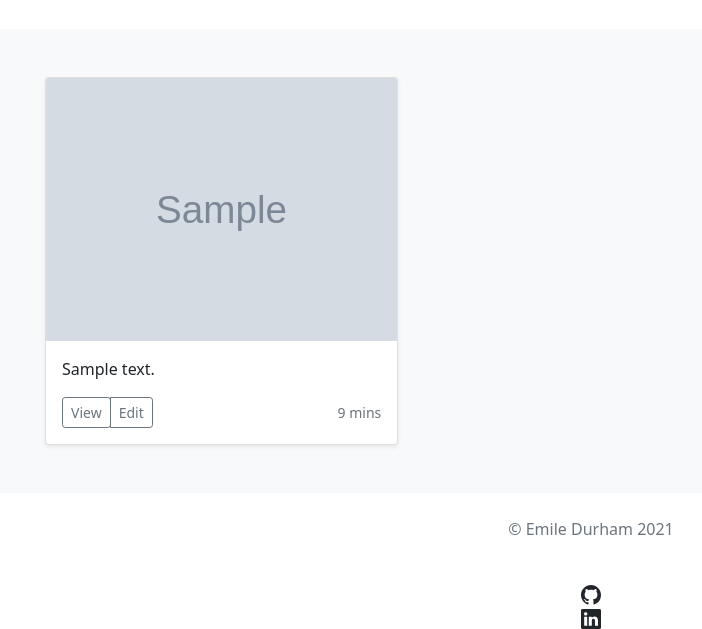
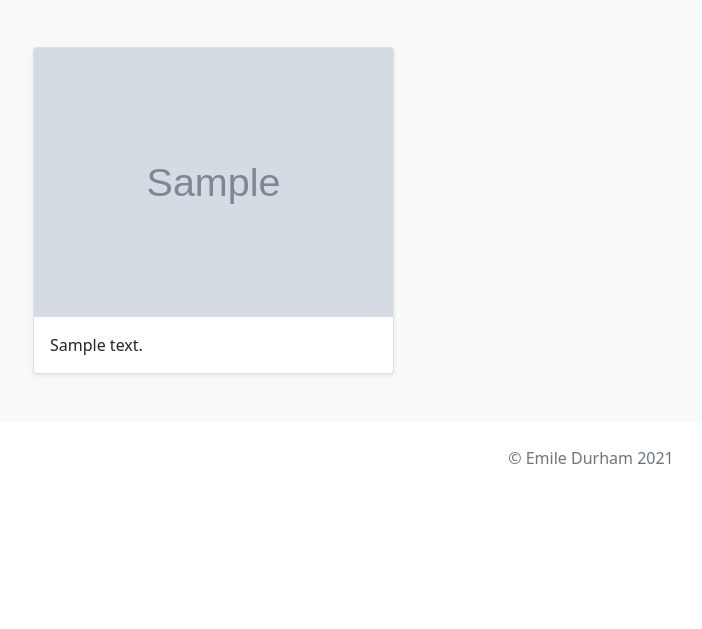
Before and after one commit to emiledurham/my_site, a Django app: template my_app_jobs/templates/my_app_jobs/home.html in a window 1280 px wide. Shown: the part 781-1410 px from the top of the page, without its empty margins (49-751 px from the left). After the commit the page ends 1245 px from the top, so only its background shows below. Run offline with Django 3.2, Linux system fonts and the light colour scheme; the template is opened without the code that fills it: most values are stand-ins (such as "Sample title", 1, 10 or a date in 2020); grey boxes marked "Sample" are stand-in pictures; some libraries are stand-ins or nearby versions.

Commit message:
fix bootstrap, update readme, update resume

```diff
--- a/my_app_blog/templates/blog/base.html
+++ b/my_app_blog/templates/blog/base.html
@@ -8,41 +8,9 @@
     <meta name="author" content="Mark Otto, Jacob Thornton, and Bootstrap contributors">
     <meta name="generator" content="Hugo 0.82.0">
       {% block title %}<title>Emile Durham</title>{% endblock %}
-
-
     <link rel="canonical" href="https://getbootstrap.com/docs/5.0/examples/album/">
-
-
-    <!-- Bootstrap core CSS -->
-<link href="/docs/5.0/dist/css/bootstrap.min.css" rel="stylesheet" integrity="sha384-eOJMYsd53ii+scO/bJGFsiCZc+5NDVN2yr8+0RDqr0Ql0h+rP48ckxlpbzKgwra6" crossorigin="anonymous">
-<link href="https://cdn.jsdelivr.net/npm/bootstrap@5.0.0-beta3/dist/css/bootstrap.min.css" rel="stylesheet" integrity="sha384-eOJMYsd53ii+scO/bJGFsiCZc+5NDVN2yr8+0RDqr0Ql0h+rP48ckxlpbzKgwra6" crossorigin="anonymous">
-    <!-- Favicons -->
-<link rel="apple-touch-icon" href="/docs/5.0/assets/img/favicons/apple-touch-icon.png" sizes="180x180">
-<link rel="icon" href="/docs/5.0/assets/img/favicons/favicon-32x32.png" sizes="32x32" type="image/png">
-<link rel="icon" href="/docs/5.0/assets/img/favicons/favicon-16x16.png" sizes="16x16" type="image/png">
-<link rel="manifest" href="/docs/5.0/assets/img/favicons/manifest.json">
-<link rel="mask-icon" href="/docs/5.0/assets/img/favicons/safari-pinned-tab.svg" color="#7952b3">
-<link rel="icon" href="/docs/5.0/assets/img/favicons/favicon.ico">
-<meta name="theme-color" content="#7952b3">
-
-
-    <style>
-      .bd-placeholder-img {
-        font-size: 1.125rem;
-        text-anchor: middle;
-        -webkit-user-select: none;
-        -moz-user-select: none;
-        user-select: none;
-      }
-
-      @media (min-width: 768px) {
-        .bd-placeholder-img-lg {
-          font-size: 3.5rem;
-        }
-      }
-    </style>
-
-
+    <link href="https://cdn.jsdelivr.net/npm/bootstrap@5.0.0-beta3/dist/css/bootstrap.min.css" rel="stylesheet" integrity="sha384-eOJMYsd53ii+scO/bJGFsiCZc+5NDVN2yr8+0RDqr0Ql0h+rP48ckxlpbzKgwra6" crossorigin="anonymous">
+      <script src="https://cdn.jsdelivr.net/npm/bootstrap@5.0.0-beta3/dist/js/bootstrap.bundle.min.js" integrity="sha384-JEW9xMcG8R+pH31jmWH6WWP0WintQrMb4s7ZOdauHnUtxwoG2vI5DkLtS3qm9Ekf" crossorigin="anonymous"></script>
   </head>
   <body>
 
@@ -62,6 +30,7 @@
       </div>
     </div>
   </div>
+
 </nav>
 </header>
 <main>
@@ -72,22 +41,5 @@
 <footer class="text-muted py-4">
   <div class="d-inline text-center">
     <p>© Emile Durham {% now 'Y' %}</p>
-        <i class="bi bi-github" href="{% url 'home' %}"></i>
-        <i class="bi bi-linkedin"></i>
   </div>
 </footer>
-
- <!-- JavaScript Bundle with Popper -->
-    <script src="https://cdn.jsdelivr.net/npm/bootstrap@5.0.0-beta3/dist/js/bootstrap.bundle.min.js" integrity="sha384-JEW9xMcG8R+pH31jmWH6WWP0WintQrMb4s7ZOdauHnUtxwoG2vI5DkLtS3qm9Ekf" crossorigin="anonymous"></script>
-    <script src="/docs/5.0/dist/js/bootstrap.bundle.min.js" integrity="sha384-JEW9xMcG8R+pH31jmWH6WWP0WintQrMb4s7ZOdauHnUtxwoG2vI5DkLtS3qm9Ekf" crossorigin="anonymous"></script>
-    <script src="https://cdn.jsdelivr.net/npm/@popperjs/core@2.9.1/dist/umd/popper.min.js" integrity="sha384-SR1sx49pcuLnqZUnnPwx6FCym0wLsk5JZuNx2bPPENzswTNFaQU1RDvt3wT4gWFG" crossorigin="anonymous"></script>
-    <script src="https://cdn.jsdelivr.net/npm/bootstrap@5.0.0-beta3/dist/js/bootstrap.min.js" integrity="sha384-j0CNLUeiqtyaRmlzUHCPZ+Gy5fQu0dQ6eZ/xAww941Ai1SxSY+0EQqNXNE6DZiVc" crossorigin="anonymous"></script>
-
-    <svg xmlns="http://www.w3.org/2000/svg" width="auto" height="20" fill="currentColor" class="bi bi-github" viewBox="0 0 16 16">
-    <path d="M8 0C3.58 0 0 3.58 0 8c0 3.54 2.29 6.53 5.47 7.59.4.07.55-.17.55-.38 0-.19-.01-.82-.01-1.49-2.01.37-2.53-.49-2.69-.94-.09-.23-.48-.94-.82-1.13-.28-.15-.68-.52-.01-.53.63-.01 1.08.58 1.23.82.72 1.21 1.87.87 2.33.66.07-.52.28-.87.51-1.07-1.78-.2-3.64-.89-3.64-3.95 0-.87.31-1.59.82-2.15-.08-.2-.36-1.02.08-2.12 0 0 .67-.21 2.2.82.64-.18 1.32-.27 2-.27.68 0 1.36.09 2 .27 1.53-1.04 2.2-.82 2.2-.82.44 1.1.16 1.92.08 2.12.51.56.82 1.27.82 2.15 0 3.07-1.87 3.75-3.65 3.95.29.25.54.73.54 1.48 0 1.07-.01 1.93-.01 2.2 0 .21.15.46.55.38A8.012 8.012 0 0 0 16 8c0-4.42-3.58-8-8-8z"/>
-    </svg>
-  <svg xmlns="http://www.w3.org/2000/svg" width="auto" height="20" fill="currentColor" class="bi bi-linkedin" viewBox="0 0 16 16">
-  <path d="M0 1.146C0 .513.526 0 1.175 0h13.65C15.474 0 16 .513 16 1.146v13.708c0 .633-.526 1.146-1.175 1.146H1.175C.526 16 0 15.487 0 14.854V1.146zm4.943 12.248V6.169H2.542v7.225h2.401zm-1.2-8.212c.837 0 1.358-.554 1.358-1.248-.015-.709-.52-1.248-1.342-1.248-.822 0-1.359.54-1.359 1.248 0 .694.521 1.248 1.327 1.248h.016zm4.908 8.212V9.359c0-.216.016-.432.08-.586.173-.431.568-.878 1.232-.878.869 0 1.216.662 1.216 1.634v3.865h2.401V9.25c0-2.22-1.184-3.252-2.764-3.252-1.274 0-1.845.7-2.165 1.193v.025h-.016a5.54 5.54 0 0 1 .016-.025V6.169h-2.4c.03.678 0 7.225 0 7.225h2.4z"/>
-</svg>
-  </body>
-</html>
--- a/my_app_jobs/templates/my_app_jobs/home.html
+++ b/my_app_jobs/templates/my_app_jobs/home.html
@@ -24,16 +24,9 @@
         {% for job in jobs %}
         <div class="col">
           <div class="card shadow-sm">
-           <img class="card-img-top img-fluid" src="{{ job.image.url }}" width="auto" height="auto">
+           <a href="https://github.com/emiledurham/djword"><img class="card-img-top img-fluid" src="{{ job.image.url }}" width="auto" height="auto"></a>
             <div class="card-body">
               <p class="card-text">{{ job.summary }}</p>
-              <div class="d-flex justify-content-between align-items-center">
-                <div class="btn-group">
-                  <a href="https://github.com/emiledurham/djword"><button type="button" class="btn btn-sm btn-outline-secondary">View</button></a>
-                  <button type="button" class="btn btn-sm btn-outline-secondary">Edit</button>
-                </div>
-                <small class="text-muted">9 mins</small>
-              </div>
             </div>
           </div>
         </div>
```
Also changed, not shown: README.md, package-lock.json (deleted), 1 other file.
